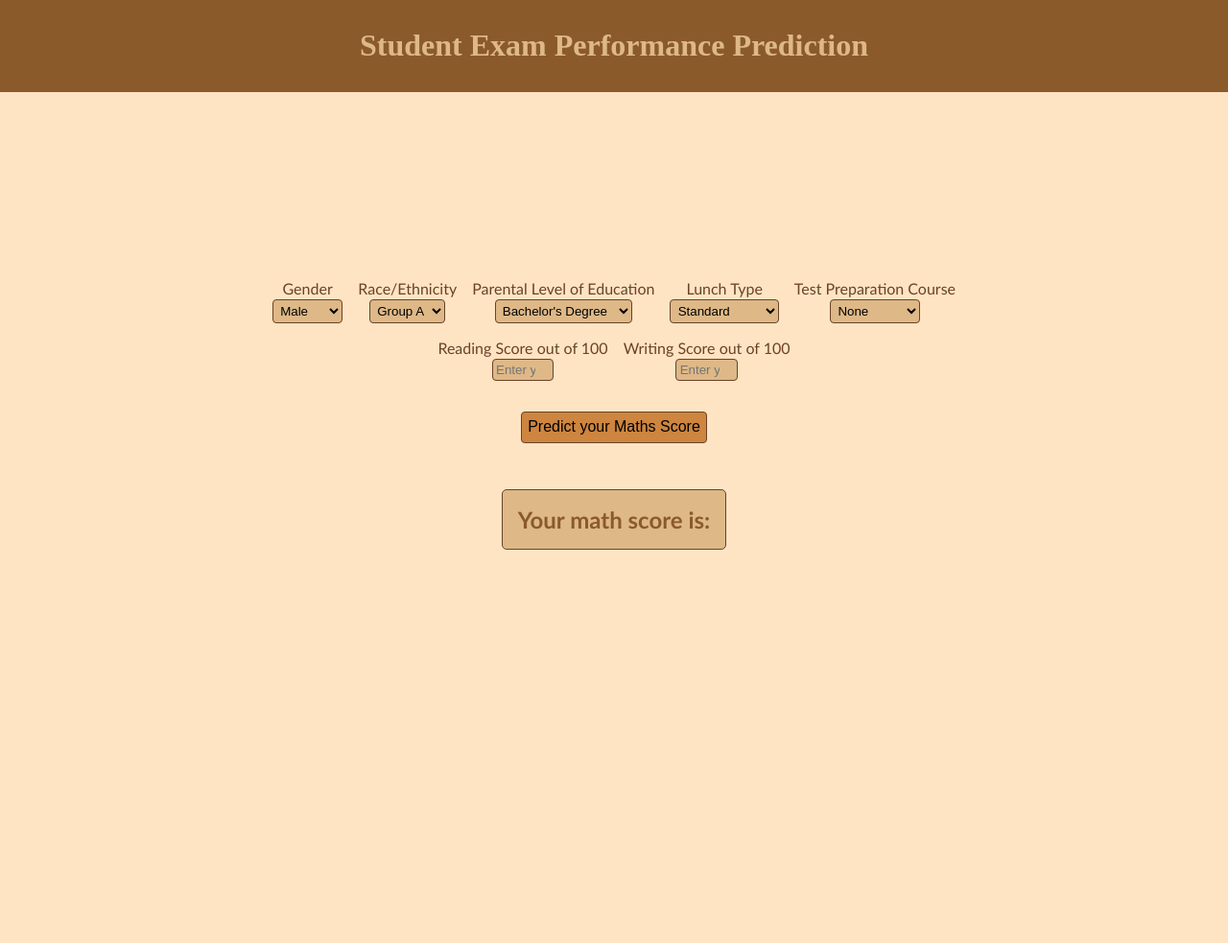
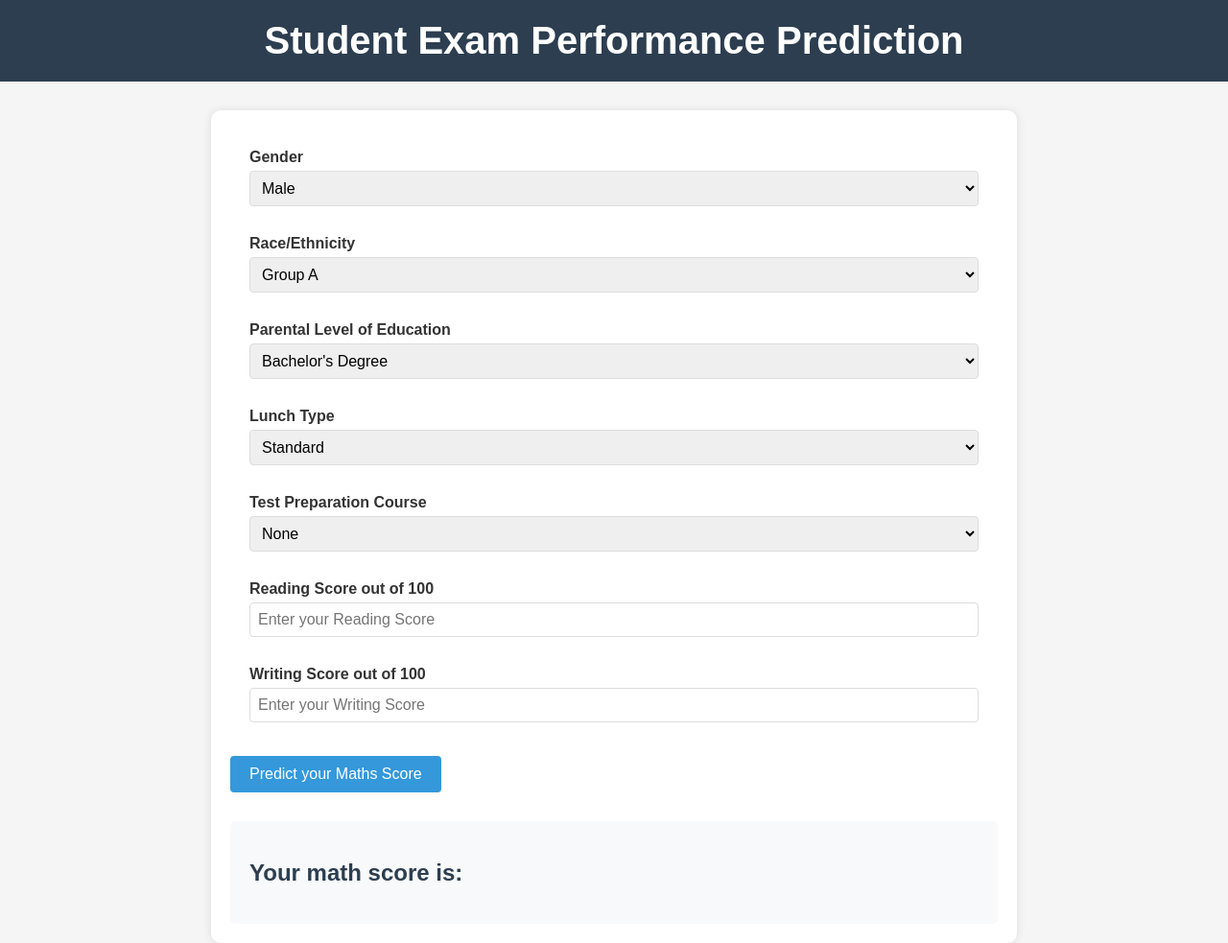
Before and after one commit to Naseef03/mlproject, a Flask app: template templates/home.html in a window 1280 px wide. Shown: the whole page at 96% size. Before the commit the page ends 573 px from the top, so only its background shows below. Run offline with Flask 3, Linux system fonts and the light colour scheme; the template is opened without the code that fills it, so the values that code supplies are empty.

Commit message:
Updates the css and html files for better usage

```diff
--- a/app.py
+++ b/app.py
@@ -11,11 +11,8 @@ application = Flask(__name__)
 app = application
 
 # Route for a home page
-@app.route('/')
-def index():
-    return render_template('index.html')
 
-@app.route("/predictdata", methods=["GET", "POST"])
+@app.route("/", methods=["GET", "POST"])
 def predict_datapoint():
     if request.method == "GET":
         return render_template('home.html')
--- a/static/home.css
+++ /dev/null
@@ -1,89 +0,0 @@
-body {
-    margin: 0;
-    padding: 0;
-    display: flex;
-    flex-direction: column;
-    align-items: stretch;
-    justify-content: center;
-    width: 100vw;
-    height: 100vh;
-}
-
-.header {
-    box-sizing: border-box;
-    width: 100%;
-    margin: 0;
-    padding: .5rem;
-    text-align: center;
-    background-color: #8B5A2B;
-    color: #DEB887;
-}
-
-.login {
-    margin: 0;
-    flex-grow: 1;
-    display: flex;
-    flex-direction: column;
-    align-items: center;
-    justify-content: center;
-    background-color: #FFE4C4;
-    color: #6B4226;
-    font-family: 'Gill Sans', 'Gill Sans MT', Calibri, 'Trebuchet MS', sans-serif;
-}
-
-.inputs {
-    margin: auto;
-    width: 75%;
-    display: flex;
-    flex-direction: row;
-    align-items: center;
-    justify-content: center;
-    flex-wrap: wrap;
-    gap: 1rem;
-    margin-bottom: 2rem;
-}
-
-.mb-3 {
-    display: flex;
-    flex-direction: column;
-    align-items: center;
-    justify-content: center;
-    flex-wrap: wrap;
-    gap: 0.1rem;
-}
-
-.form-control {
-    border-radius: 4px;
-    padding: 0.2rem;
-    border: 1px solid #6B4226;
-    background-color: #DEB887;
-}
-
-.btn {
-    border-radius: 4px;
-    padding: 0.4rem;
-    font-size: 1rem;
-    border: 1px solid #6B4226;
-    background-color: #CD853F;
-}
-
-.result {
-    border: 1px solid #6B4226;
-    border-radius: 5px;
-    background-color: #DEB887;
-    margin: 2rem;
-    padding: 1rem;
-}
-
-.result>h2 {
-    text-align: center;
-    margin: 0;
-    padding: 0;
-    color: #8B5A2B;
-}
-
-.result>p {
-    margin: 0;
-    padding: 0;
-    font-size: 1.5rem;
-}
--- a/static/style.css
+++ b/static/style.css
@@ -0,0 +1,107 @@
+/* General Styles */
+body {
+    font-family: 'Arial', sans-serif;
+    background-color: #f5f5f5;
+    margin: 0;
+    padding: 0;
+}
+
+/* Header Styles */
+.header {
+    background-color: #2c3e50;
+    color: white;
+    padding: 20px;
+    text-align: center;
+    margin-bottom: 30px;
+}
+
+.header h1 {
+    margin: 0;
+    font-size: 2.5em;
+}
+
+/* Form Container */
+.login {
+    max-width: 800px;
+    margin: 0 auto;
+    padding: 20px;
+    background-color: white;
+    border-radius: 10px;
+    box-shadow: 0 0 10px rgba(0, 0, 0, 0.1);
+}
+
+/* Form Layout */
+.inputs {
+    display: grid;
+    gap: 15px;
+    padding: 20px;
+}
+
+.mb-3 {
+    margin-bottom: 15px;
+}
+
+/* Form Elements */
+.form-label {
+    display: block;
+    margin-bottom: 5px;
+    font-weight: bold;
+    color: #333;
+}
+
+.form-control {
+    width: 100%;
+    padding: 8px;
+    border: 1px solid #ddd;
+    border-radius: 4px;
+    font-size: 16px;
+}
+
+/* Button Styles */
+.btn {
+    padding: 10px 20px;
+    border: none;
+    border-radius: 4px;
+    font-size: 16px;
+    cursor: pointer;
+    transition: background-color 0.3s;
+}
+
+.btn-primary {
+    background-color: #3498db;
+    color: white;
+}
+
+.btn-primary:hover {
+    background-color: #2980b9;
+}
+
+/* Result Section */
+.result {
+    margin-top: 30px;
+    padding: 20px;
+    background-color: #f8f9fa;
+    border-radius: 5px;
+}
+
+.result h2 {
+    color: #2c3e50;
+    margin-bottom: 10px;
+}
+
+.result p {
+    font-size: 1.2em;
+    color: #27ae60;
+    font-weight: bold;
+}
+
+/* Responsive Design */
+@media (max-width: 768px) {
+    .login {
+        margin: 10px;
+    }
+
+    .header h1 {
+        font-size: 2em;
+    }
+}
--- a/templates/home.html
+++ b/templates/home.html
@@ -1,6 +1,6 @@
 <html>
     <head>
-        <link rel="stylesheet" href="static/home.css" />
+        <link rel="stylesheet" href="{{ url_for('static', filename='style.css') }}" />
     </head>
     <body>
         <div class="header">
```
Also changed, not shown: templates/index.html (deleted, +0 -8 lines).
